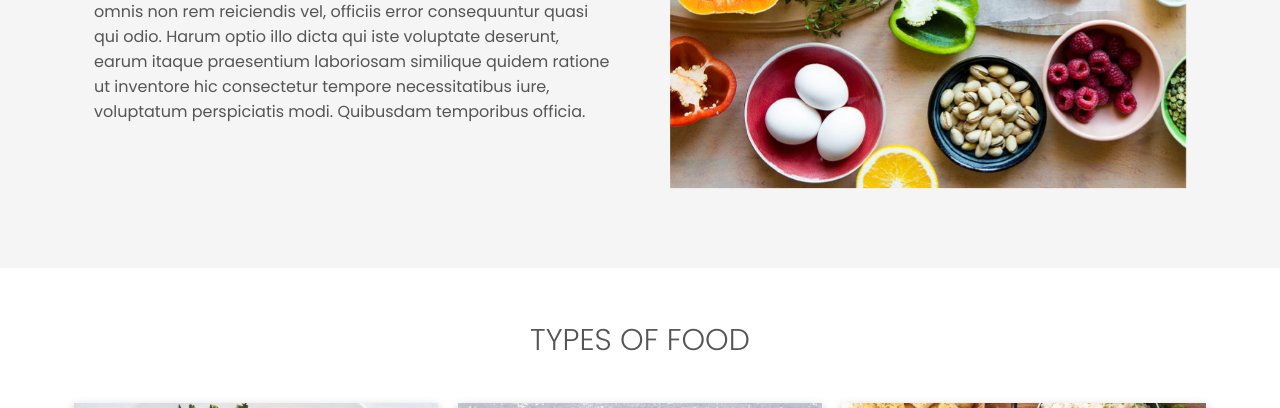
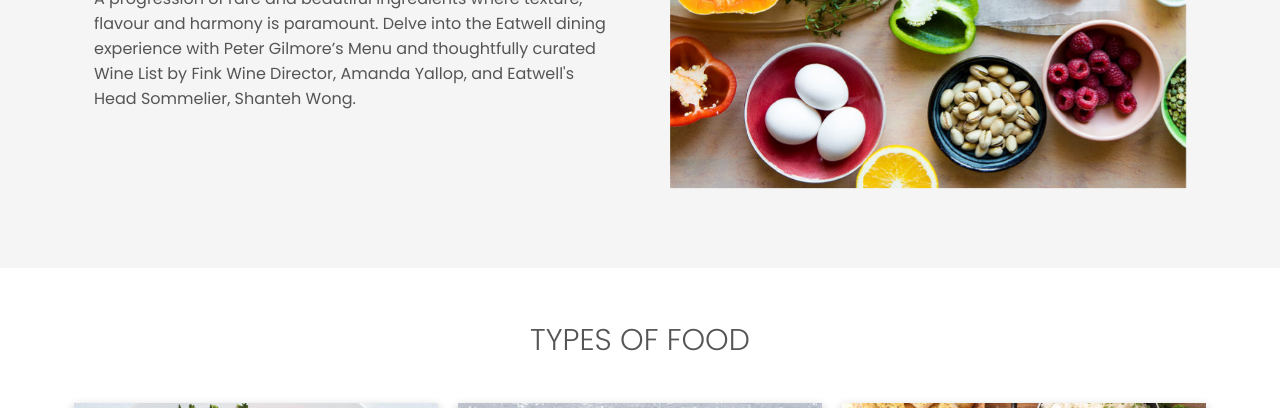
Before and after one commit to heysoumyadeep/Restaurant-Website, a plain HTML site: page index.html in a window 1280 px wide. Shown: the part 692-1100 px from the top of the page. Drawn offline with nearby package versions, Linux system fonts and the light colour scheme.

Commit message:
Update index.html

```diff
--- a/index.html
+++ b/index.html
@@ -50,7 +50,7 @@
           <p />
           <h2>We've been making healthy food for last 10 years</h2>
           <p>
-            Lorem ipsum dolor sit amet consectetur adipisicing elit. Animi omnis non rem reiciendis vel, officiis error consequuntur quasi qui odio. Harum optio illo dicta qui iste voluptate deserunt, earum itaque praesentium laboriosam similique quidem ratione ut inventore hic consectetur tempore necessitatibus iure, voluptatum perspiciatis modi. Quibusdam temporibus officia.
+            A progression of rare and beautiful ingredients where texture, flavour and harmony is paramount. Delve into the Eatwell dining experience with Peter Gilmore’s Menu and thoughtfully curated Wine List by Fink Wine Director, Amanda Yallop, and Eatwell's Head Sommelier, Shanteh Wong.
           </p>
         </div>
         <div class="about-img">
```
